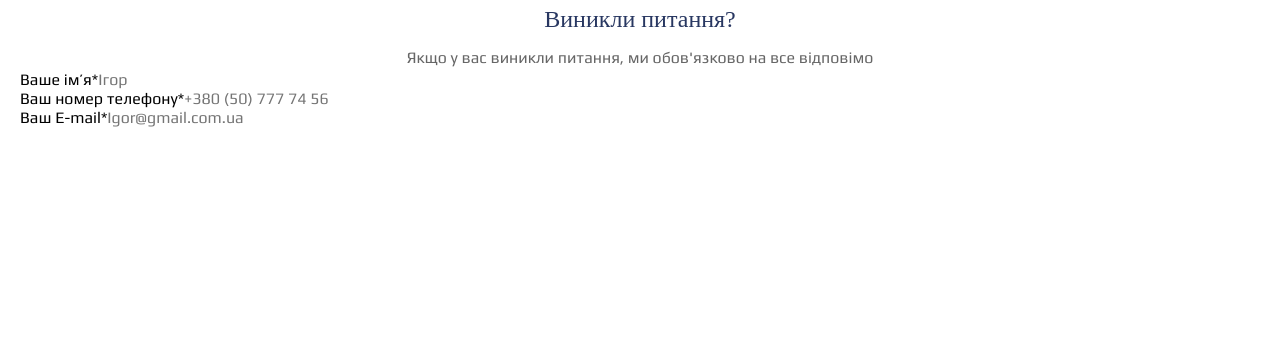
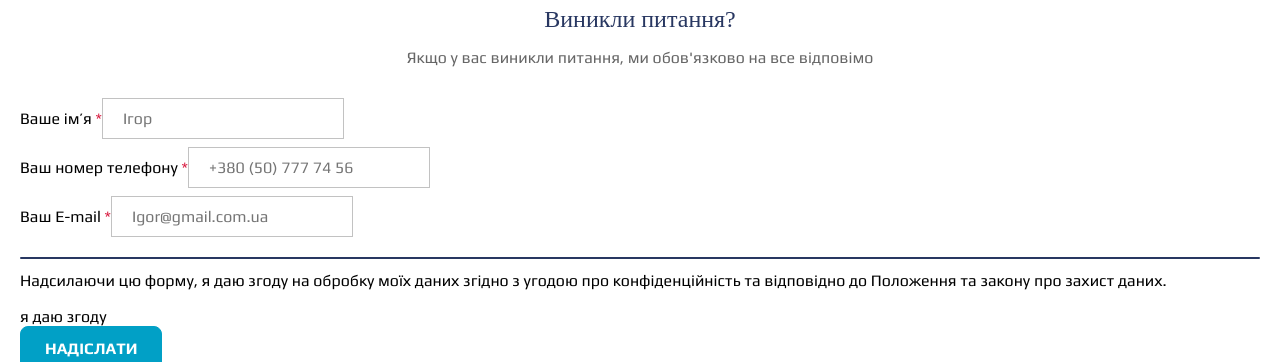
Before and after one commit to Senior322/Atlantika, a React (Create React App) app: page / in a window 1280 px wide. Shown: the part 1193-1555 px from the top of the page. Before the commit the page ends 1457 px from the top, so only its background shows below. Built offline with nearby package versions, Linux system fonts and the light colour scheme.

Commit message:
path
styled form fron 320px

```diff
--- a/src/components/questionForm/QuestionForm.jsx
+++ b/src/components/questionForm/QuestionForm.jsx
@@ -1,38 +1,73 @@
 import React from 'react';
-// import css from 'components/questionForm/QuestionForm.module.scss';
+import css from 'components/questionForm/QuestionForm.module.scss';
 import { Formik, Field, Form } from 'formik';
+import DefaultButton from 'components/defaultButton/defaultButton';
+import * as Yup from 'yup';
 
 export default function QuestionForm() {
+   const BasicFormSchema = Yup.object().shape({
+      email: Yup.string()
+        //Проверяем, корректный ли адрес.
+        //Если нет, то выводится сообщение в скобках
+        .email("Invalid email address")
+        //не сабмитим, если поле не заполнено
+        .required("Required"),
+      userName: Yup.string()
+        //минимальная длина - 2 символа
+        .min(2, "Must be longer than 2 characters")
+        //максимальная длина - 20 символов
+        .max(20, "Nice try, nobody has a first name that long")
+        .required("Required"),
+
+    });
   return (
-    <div>
+    <div className={css.formContainer}>
       <Formik
         initialValues={{
           userName: '',
           telephoneNumber: '',
           email: '',
         }}
+        validationSchema={BasicFormSchema}
       >
+
         <Form>
           <div>
             <label htmlFor="userName">
-              Ваше ім’я<span>*</span>
+              Ваше ім’я <span className={css.formSpan}>*</span>
             </label>
-            <Field type="text" name="userName" placeholder='Ігор'></Field>
+            <Field className={css.formInput} type="text" name="userName" placeholder="Ігор"></Field>
           </div>
           <div>
             <label htmlFor="telephoneNumber">
-              Ваш номер телефону<span>*</span>
+              Ваш номер телефону <span className={css.formSpan}>*</span>
             </label>
-            <Field type="text" name="telephoneNumber" placeholder='+380 (50) 777 74 56'></Field>
+            <Field className={css.formInput}
+              type="text"
+              name="telephoneNumber"
+              placeholder="+380 (50) 777 74 56"
+            ></Field>
           </div>
           <div>
             <label htmlFor="email">
-              Ваш E-mail<span>*</span>
+              Ваш E-mail <span className={css.formSpan}>*</span>
             </label>
-            <Field type="text" name="Ваш E-mail" placeholder='Igor@gmail.com.ua'></Field>
+            <Field className={css.formInput}
+              type="text"
+              name="Ваш E-mail"
+              placeholder="Igor@gmail.com.ua"
+            ></Field>
           </div>
         </Form>
       </Formik>
+      <div className={css.border}></div>
+      <p className={css.formText}>
+        Надсилаючи цю форму, я даю згоду на обробку моїх даних згідно з угодою
+        про конфіденційність та відповідно до Положення та закону про захист
+        даних.
+      </p>
+      <p className={css.confirm}>я даю згоду</p>
+      <DefaultButton info={'надіслати'} type={'submit'}/>
     </div>
   );
 }
--- a/src/components/questionForm/QuestionForm.module.scss
+++ b/src/components/questionForm/QuestionForm.module.scss
@@ -0,0 +1,23 @@
+.formContainer{
+   margin-top: 20px;
+}
+.border{
+   border-radius: 2px;
+   background: var(--dark-blue);
+   height: 2px;
+   margin-top: 20px;
+}
+.formInput{
+   padding: 10px 20px;
+   border: 1px solid var(--half-gray);
+   margin-top: 8px;
+}
+.formSpan{
+   color: var(--some-red);
+}
+.formText{
+   margin-top: 12px;
+}
+.confirm{
+   padding-top: 17px;
+}
--- a/src/reset.scss
+++ b/src/reset.scss
@@ -7,6 +7,7 @@
    --blue: #01a0c6;
    --dark-blue: #283761;
    --dark-orange: #ad2808;
+   --some-red: #D7143A;
 }
 *,
 *::before,
```
